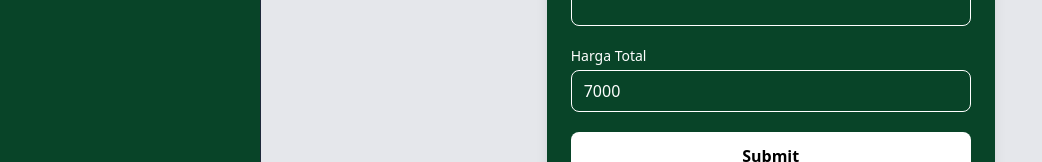
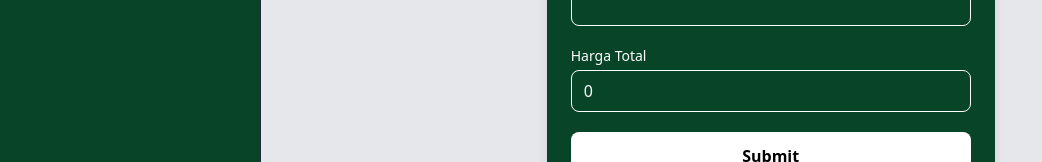
Before and after one commit to biillskiii/web-laundry, a Next.js app: page / in a window 1280 px wide. Shown: the part 522-684 px from the top of the page, without its empty margins (0-1042 px from the left). Built offline with nearby package versions, Linux system fonts and the light colour scheme.

Commit message:
fix: price of laundry

```diff
--- a/src/app/page.tsx
+++ b/src/app/page.tsx
@@ -14,9 +14,8 @@ const addonPrices: any = {
 };
 
 const laundryPrices: any = {
-  "cuci kering": 7000,
-  "cuci lipat": 9000,
-  "cuci setrika": 12000,
+  cuci: 7000,
+  kering: 8000,
 };
 
 const LaundryForm = () => {
@@ -82,12 +81,20 @@ const LaundryForm = () => {
 
   // ===================== AUTO UPDATE HARGA ======================
   useEffect(() => {
-    let total = 7000;
+    let total = 0;
 
-    form.jenisCucian.forEach((item) => {
-      total += laundryPrices[item] || 0;
-    });
+    const selected = form.jenisCucian;
 
+    if (selected.includes("cuci") && selected.includes("kering")) {
+      total += 14000;
+    } else {
+      selected.forEach((item) => {
+        if (item === "cuci") total += 7000;
+        if (item === "kering") total += 8000;
+      });
+    }
+
+    // Add-on
     form.addon.forEach((item) => {
       total += addonPrices[item] || 0;
     });
```
